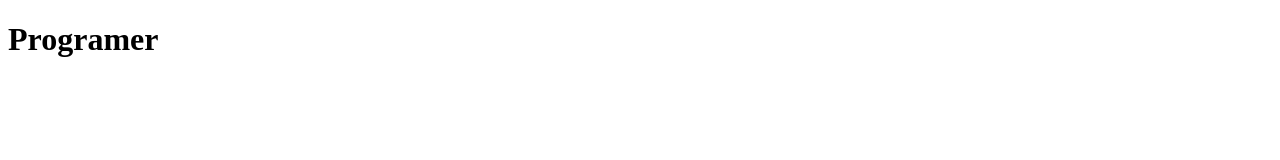
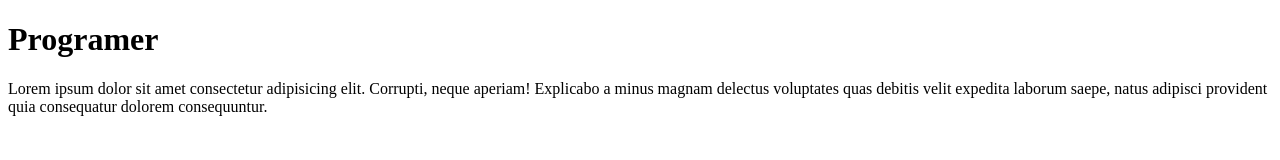
Before and after one commit to pondit21/frist-project, a plain HTML site: page index.html in a window 1280 px wide. Drawn offline with Linux system fonts and the light colour scheme.

Commit message:
ptag addeed

```diff
--- a/index.html
+++ b/index.html
@@ -7,6 +7,7 @@
 </head>
 <body>
      <h1>Programer</h1>
+     <p>Lorem ipsum dolor sit amet consectetur adipisicing elit. Corrupti, neque aperiam! Explicabo a minus magnam delectus voluptates quas debitis velit expedita laborum saepe, natus adipisci provident quia consequatur dolorem consequuntur.</p>
 
 </body>
 </html>
```
